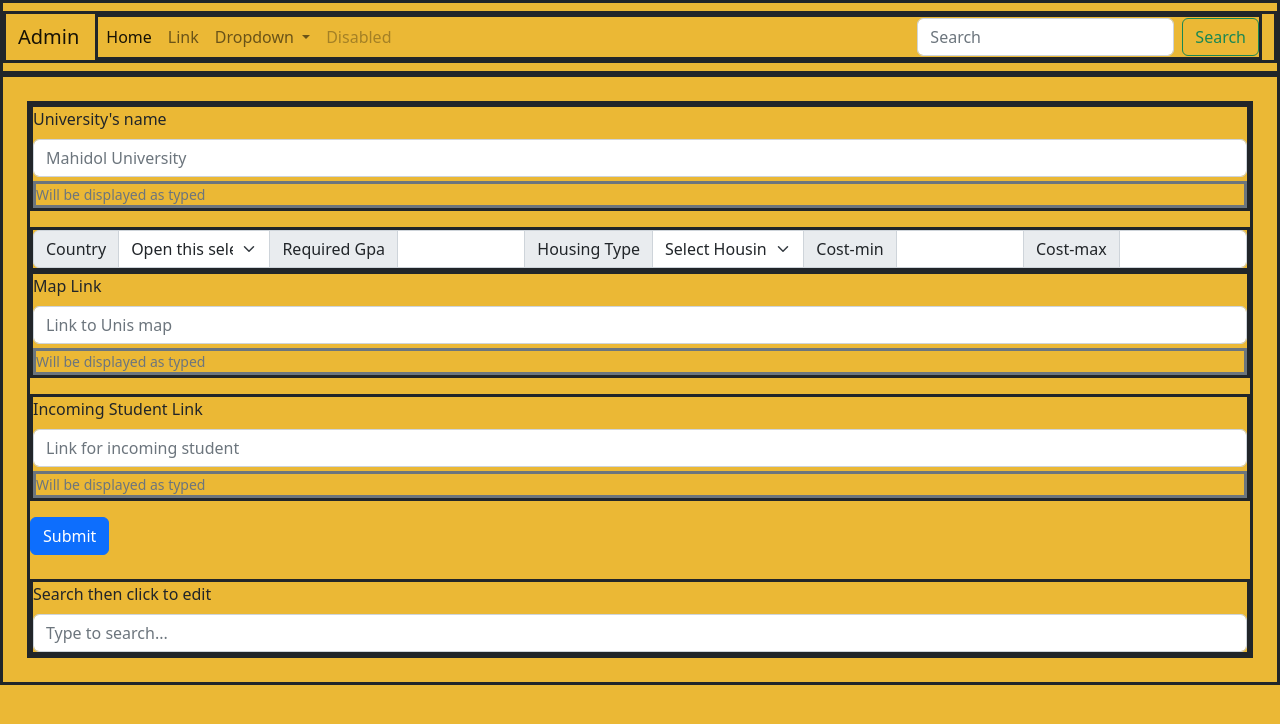
After one commit to db-abnwt/course-equivalency-checker, a Flask app: page /admin/partner in a window 1280 px wide. The commit adds this page. Shown: the top 724 px of the page. Run offline with Flask 2, Linux system fonts and the light colour scheme; data that the repository does not hold is empty; parts of the project's set-up code (start-up, migrations or seed data) failed here and were passed over.

Commit message:
feat: Added admin page + frontend to add partner uni

```diff
--- a/icabroad/icabroad/routes/routes.py
+++ b/icabroad/icabroad/routes/routes.py
@@ -3,7 +3,7 @@ from flask import render_template, redirect, request
 from flaskext.mysql import MySQL
 from werkzeug.security import generate_password_hash, check_password_hash
 
-from .rutils import get_all_continents, get_partners_from_continent
+from .rutils import *
 
 mysql = MySQL(app)
 
@@ -91,3 +91,18 @@ def continent(continent_name: str):
 @app.route("/apply", methods=["GET"])
 def apply():
     return render_template("apply.html")
+
+
+@app.route("/admin", methods=["GET"])
+def admin():
+    return render_template("admin/admin.html")
+
+
+@app.route("/admin/<zone>", methods=["GET", "POST"])
+def admin_zone(zone: str):
+    countries = get_all_countries()
+    if request.method == 'GET':
+        return render_template("admin/admin.html", zone=zone, countries=countries)
+    elif request.method == 'POST':
+        print(request.form)
+        return render_template("admin/admin.html", zone=zone, countries=countries)
--- a/icabroad/icabroad/routes/rutils.py
+++ b/icabroad/icabroad/routes/rutils.py
@@ -30,3 +30,14 @@ def get_partners_from_continent(continent_name: str) -> tuple[str, dict[list[Par
             country2partners[country] = list(map(PartnerLink.generate_partner_link, partners_in_country))
 
         return all_countries[0][2], country2partners
+
+
+def get_all_countries() -> list[tuple[int, str]]:
+    with mysql.connect().cursor() as cur:
+        all_countries_query = f"select * " \
+                              f"from country "
+        cur.execute(all_countries_query)
+        all_countries = cur.fetchall()
+
+    # print(all_countries)
+    return all_countries
--- /dev/null
+++ b/icabroad/icabroad/templates/admin/admin.html
@@ -0,0 +1,61 @@
+<!DOCTYPE html>
+<html lang="en">
+<head>
+    <meta charset="UTF-8">
+    <title>Admin</title>
+    <meta name="viewport" content="width=device-width, initial-scale=1">
+    <link href="https://cdn.jsdelivr.net/npm/bootstrap@5.2.3/dist/css/bootstrap.min.css" rel="stylesheet">
+    <script src="https://cdn.jsdelivr.net/npm/bootstrap@5.2.3/dist/js/bootstrap.bundle.min.js"></script>
+    <style>
+        body {background-color: #ebb835;}
+        div {border-style: solid}
+    </style>
+</head>
+<body>
+<main>
+    <div>
+        <nav class="navbar navbar-expand-lg">
+          <div class="container-fluid">
+            <a class="navbar-brand" href="/admin">Admin</a>
+            <button class="navbar-toggler" type="button" data-bs-toggle="collapse" data-bs-target="#navbarSupportedContent" aria-controls="navbarSupportedContent" aria-expanded="false" aria-label="Toggle navigation">
+              <span class="navbar-toggler-icon"></span>
+            </button>
+            <div class="collapse navbar-collapse" id="navbarSupportedContent">
+              <ul class="navbar-nav me-auto mb-2 mb-lg-0">
+                <li class="nav-item">
+                  <a class="nav-link active" aria-current="page" href="#">Home</a>
+                </li>
+                <li class="nav-item">
+                  <a class="nav-link" href="#">Link</a>
+                </li>
+                <li class="nav-item dropdown">
+                  <a class="nav-link dropdown-toggle" href="#" role="button" data-bs-toggle="dropdown" aria-expanded="false">
+                    Dropdown
+                  </a>
+                  <ul class="dropdown-menu">
+                    <li><a class="dropdown-item" href="/admin/partner">Add University</a></li>
+                    <li><a class="dropdown-item" href="#">Add course links</a></li>
+                    <li><hr class="dropdown-divider"></li>
+                    <li><a class="dropdown-item" href="#">Something else here</a></li>
+                  </ul>
+                </li>
+                <li class="nav-item">
+                  <a class="nav-link disabled">Disabled</a>
+                </li>
+              </ul>
+              <form class="d-flex" role="search">
+                <input class="form-control me-2" type="search" placeholder="Search" aria-label="Search">
+                <button class="btn btn-outline-success" type="submit">Search</button>
+              </form>
+            </div>
+          </div>
+        </nav>
+    </div>
+    <div>
+        {% if zone == 'partner' %}
+            {% include "admin/test.html" %}
+        {% endif %}
+    </div>
+</main>
+</body>
+</html>
--- /dev/null
+++ b/icabroad/icabroad/templates/admin/test.html
@@ -0,0 +1,69 @@
+<!DOCTYPE html>
+<html lang="en">
+<head>
+    <meta charset="UTF-8">
+    <title>Title</title>
+    <style>
+    </style>
+</head>
+<body>
+    <main>
+      <div class="m-4">
+        <form action="/admin/{{zone}}" method="post">
+          <div class="mb-3">
+            <label class="form-label">University's name</label>
+            <input class="form-control" name="name" id="InputName" placeholder="Mahidol University">
+            <div class="form-text">Will be displayed as typed</div>
+          </div>
+            <div class="input-group">
+                <span class="input-group-text">Country</span>
+                <select class="form-select" name="country">
+                    <option selected>Open this select menu</option>
+                    {% for i in countries %}
+                    <option value={{loop.index}}>{{ i[1] }}</option>
+                    {% endfor %}
+                </select>
+                <span class="input-group-text">Required Gpa</span>
+                <input type="text" name="gpa" class="form-control">
+                <span class="input-group-text">Housing Type</span>
+                <select class="form-select" name="housing">
+                    <option selected>Select Housing Type</option>
+                    <option value=0>On-campus</option>
+                    <option value=1>Off-campus</option>
+                </select>
+                <span class="input-group-text">Cost-min</span>
+                <input type="text" name="costMin" class="form-control">
+                <span class="input-group-text">Cost-max</span>
+                <input type="text" name="costMax" class="form-control">
+            </div>
+            <div class="mb-3">
+                <label class="form-label">Map Link</label>
+                    <input class="form-control" name="mapLink" id="map" placeholder="Link to Unis map">
+                <div class="form-text">Will be displayed as typed</div>
+            </div>
+            <div class="mb-3">
+                <label class="form-label">Incoming Student Link</label>
+                    <input class="form-control" name="incomingLink" id="incoming" placeholder="Link for incoming student">
+                <div class="form-text">Will be displayed as typed</div>
+            </div>
+
+          <button type="submit" class="btn btn-primary">Submit</button>
+        </form>
+<br>
+          <div>
+              <label for="exampleDataList" class="form-label">Search then click to edit</label>
+                <input class="form-control" list="datalistOptions" id="exampleDataList" placeholder="Type to search...">
+                <datalist id="datalistOptions">
+                  <option value="San Francisco">
+                  <option value="New York">
+                  <option value="Seattle">
+                  <option value="Los Angeles">
+                  <option value="Chicago">
+                </datalist>
+          </div>
+      </div>
+    </main>
+
+
+</body>
+</html>
```
Also changed, not shown: icabroad/icabroad/templates/menu.html (+10 -0 lines).
